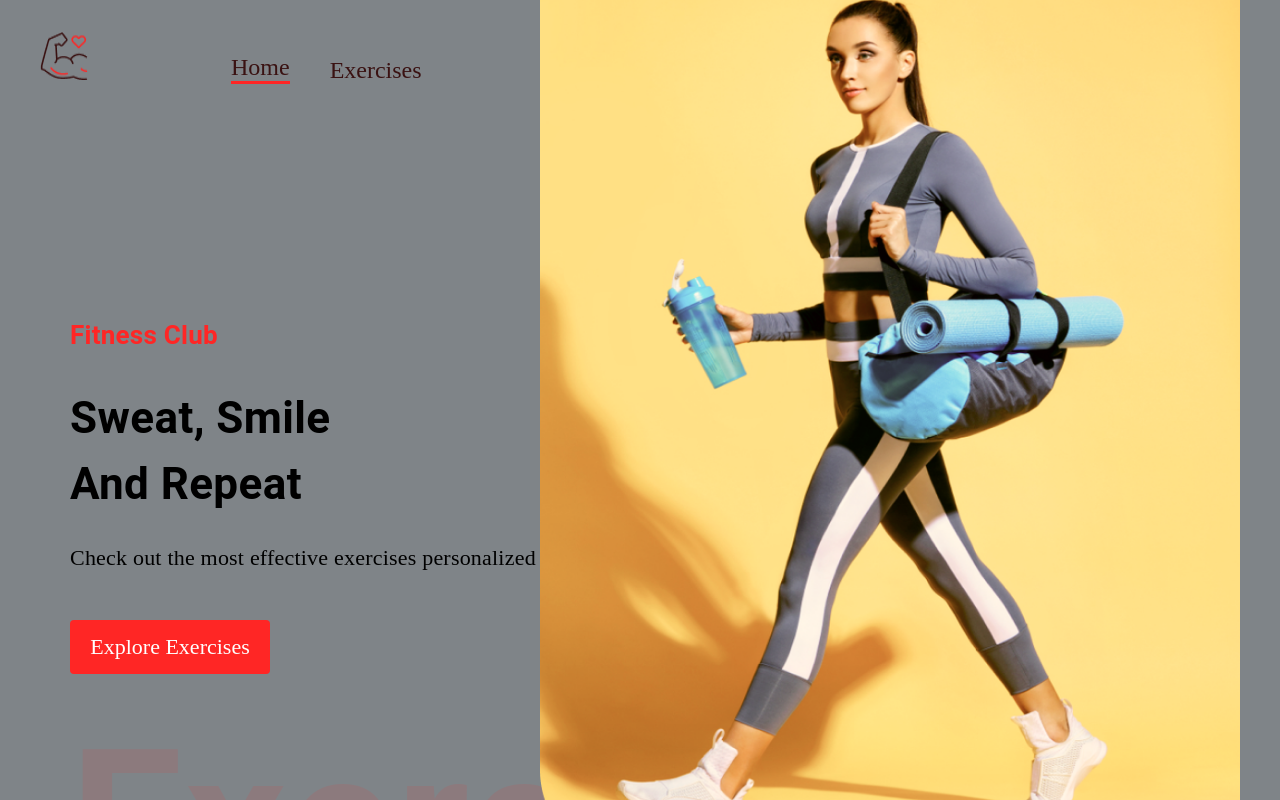
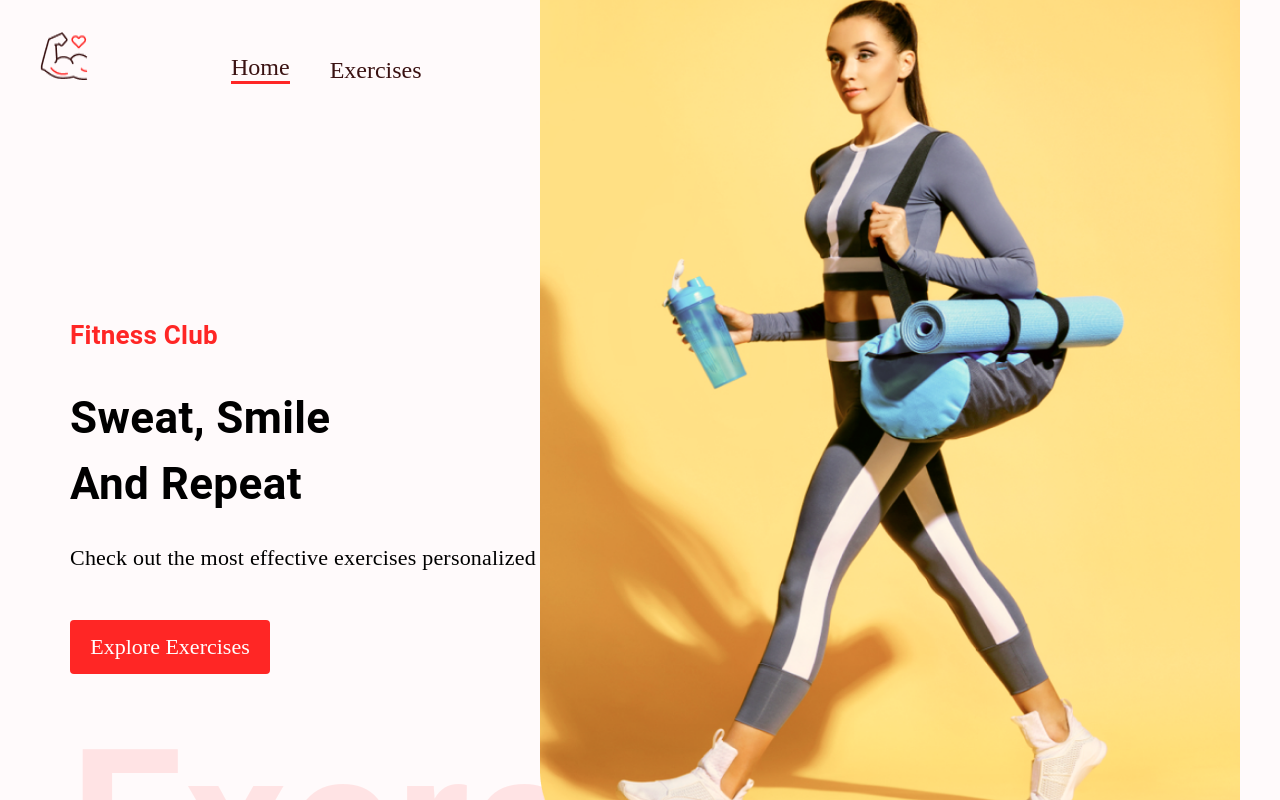
Before and after one commit to Megamind0407/fitlifehub, a React (Create React App) app: page / in a window 1280 px wide. Shown: the top 800 px of the page. Built offline with nearby package versions, Linux system fonts and the light colour scheme; no server answers.

Commit message:
Update App.css

```diff
--- a/src/App.css
+++ b/src/App.css
@@ -1,6 +1,6 @@
 body {
   font-family: 'Josefin Sans';
-  background-color: #7f8488;
+  background-color: #FFFAFB;
 }
 
 * {
```
